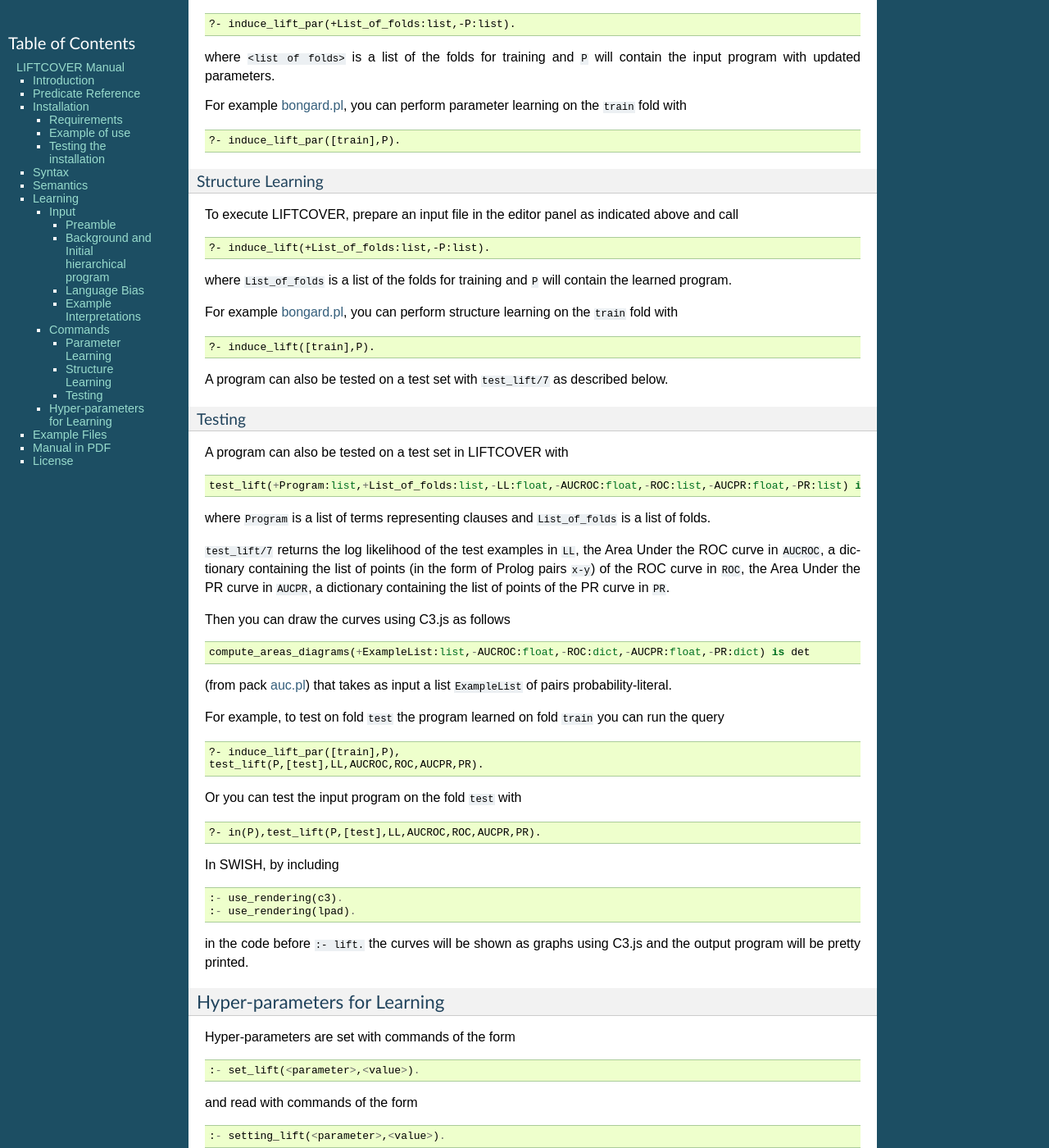
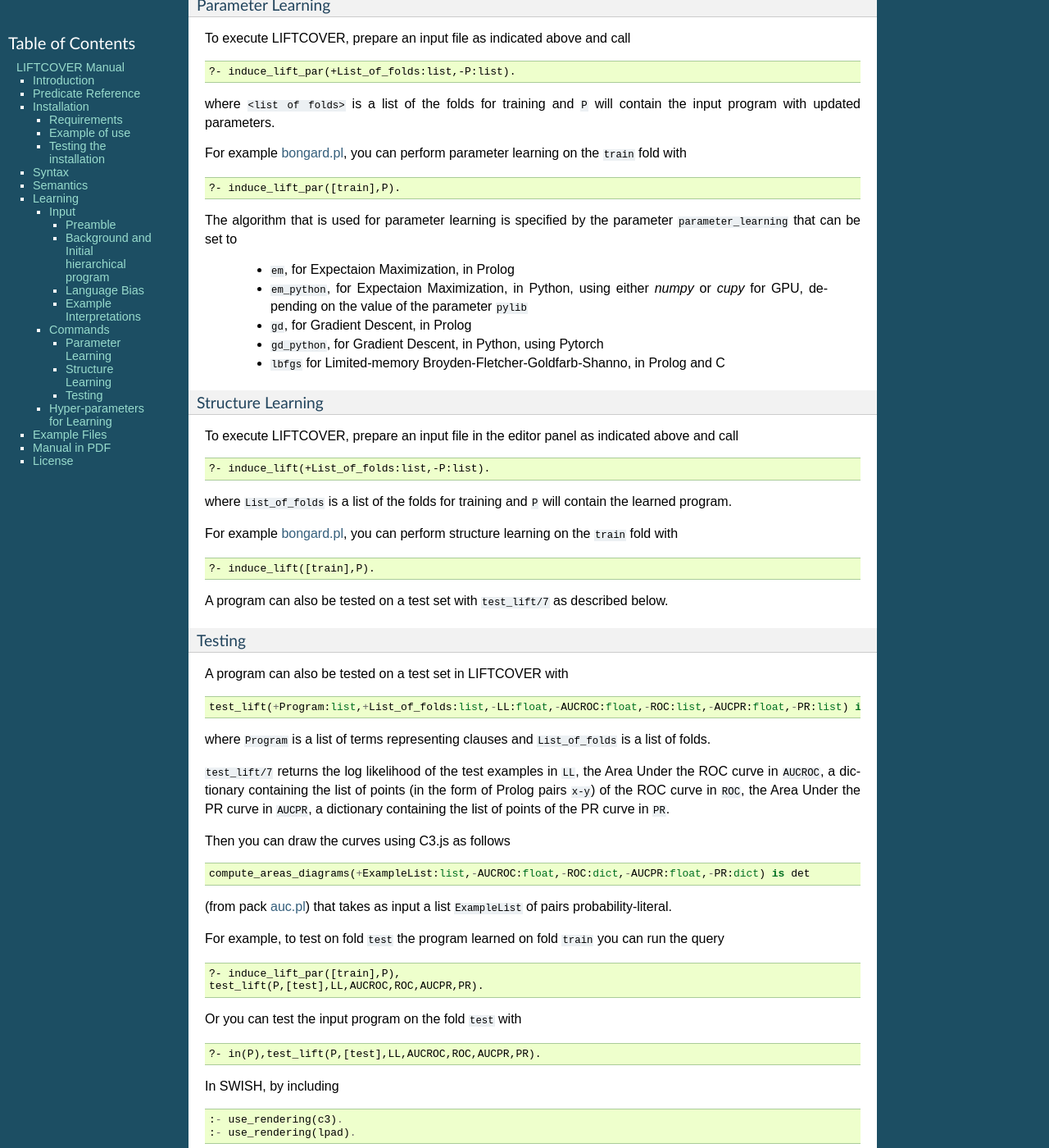
Before and after one commit to friguzzi/liftcover, a Sphinx documentation site: the page built from docs/index.rst, in a window 1280 px wide and 1400 px high, scrolled down 6962 px. Shown: the whole window at 82% size. Built offline with Sphinx 7.4.7, drawn with Linux system fonts in a browser that asks for light colours; cross-references to code outside the pages are shown as plain code; some of the changed text lies outside the part shown.

Commit message:
updated manual

```diff
--- a/docs/index.rst
+++ b/docs/index.rst
@@ -44,6 +44,9 @@
 	?- pack_install(auc).
 
 Pack `lbfgs` is optional, if absent the versions of the algorithms that use  `lbfgs` do not work but the other versions work.
+
+Some algorithms use Python and require the Python packages `numpy <https://www.numpy.org/>`_, `torch <https://pytorch.org/>`_ and `cupy <https://cupy.dev/>`_.
+If they are not installed, the algorithms that use them do not work.
 
 You can upgrade the pack with ::
 
@@ -385,6 +388,15 @@
 
 	?- induce_lift_par([train],P).
 
+The algorithm that is used for parameter learning is specified by
+the parameter :code:`parameter_learning` that can be set to
+
+  * :code:`em`, for Expectaion Maximization, in Prolog
+  * :code:`em_python`, for Expectaion Maximization, in Python, using either `numpy` or `cupy` for GPU, depending on the value of the parameter :code:`pylib`
+  * :code:`gd`, for Gradient Descent, in Prolog
+  * :code:`gd_python`, for Gradient Descent, in Python, using Pytorch
+  * :code:`lbfgs` for Limited-memory Broyden-Fletcher-Goldfarb-Shanno, in Prolog and C
+
 Structure Learning
 ^^^^^^^^^^^^^^^^^^^^^^^^^^^^^
 To execute LIFTCOVER, prepare an input file in the editor panel as indicated above and call ::
@@ -445,7 +457,8 @@
 
 * hyper-parameters
 
-    - :code:`parameter_learning`: (values: :code:`{em,lbfgs,gd}`, default value: :code:`em`) parameter learning algorithm
+    - :code:`parameter_learning`: (values: :code:`{em,em_python,gd,gd_python,lbfgs}`, default value: :code:`em`) parameter learning algorithm
+    - :code:`pylib`: (values: :code:`{numpy,cupy}`, default value: :code:`numpy`) Python library to use for parameter learning
     - :code:`regularization`: (values: :code:`{no,l1,l2,bayes}`, default value: :code:`l1`) type of regularization
     - :code:`gamma` (values: real number, default value: :code:`10`): regularization coefficient for L1 and L2
     - :code:`ab` (values: list of two real numbers, default value: :code:`[0,10]`): values of a and b for bayesian regularization
@@ -466,6 +479,7 @@
     - :code:`max_var` (values: integer, default value: 4): maximum number of distinct variables in a clause
     - :code:`maxdepth_var` (values: integer, default value: 2): maximum depth of variables in clauses (as defined in :cite:`DBLP:journals/ai/Cohen95`).
     - :code:`max_body_length` (values: integer, default value: 100): maximum number of literals in the body of clauses
+    - :code:`max_clauses` (values: integer, default value: 1000): maximum number of clauses in the theory
     - :code:`neg_literals` (values: :code:`{true,false}`, default value: :code:`false`): whether to consider negative literals when building the bottom clause
     - :code:`minus_infinity`: (values: real, default value: -1.0e20) minus infinity
     - :code:`logzero` (values: negative real, default value :math:`\log(0.000001)`): value assigned to :math:`\log(0)`.
```
Also changed, not shown: 7 other files.
